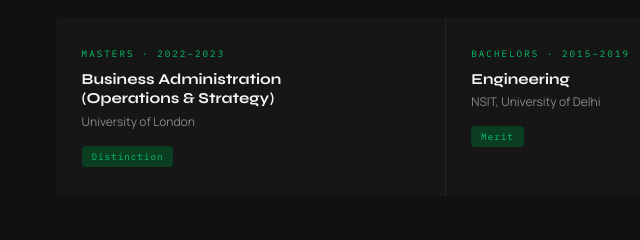
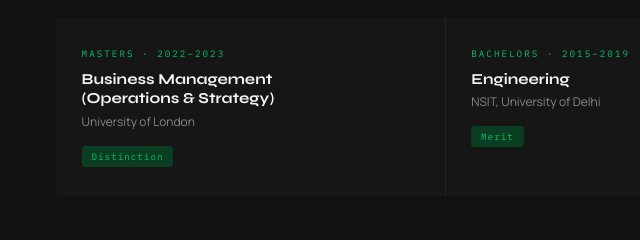
Before and after one commit to mahimaverma1804-git/Mahima-Personalised-CV, a plain HTML site: page index.html in a window 1280 px wide. Shown: the part 3752-3992 px from the top of the page, 0-640 px from the left. Drawn offline with Linux system fonts and the light colour scheme.

Commit message:
Update index.html

```diff
--- a/index.html
+++ b/index.html
@@ -762,7 +762,7 @@
 
     <div class="edu-card reveal">
       <div class="edu-type">Masters · 2022–2023</div>
-      <div class="edu-name">Business Administration<br>(Operations &amp; Strategy)</div>
+      <div class="edu-name">Business Management<br>(Operations &amp; Strategy)</div>
       <div class="edu-inst">University of London</div>
       <span class="edu-badge">Distinction</span>
     </div>
```
